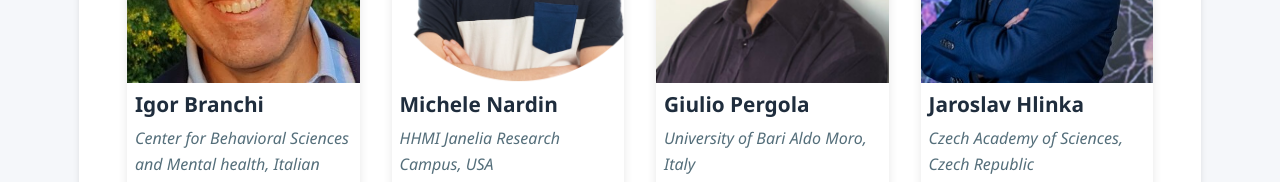
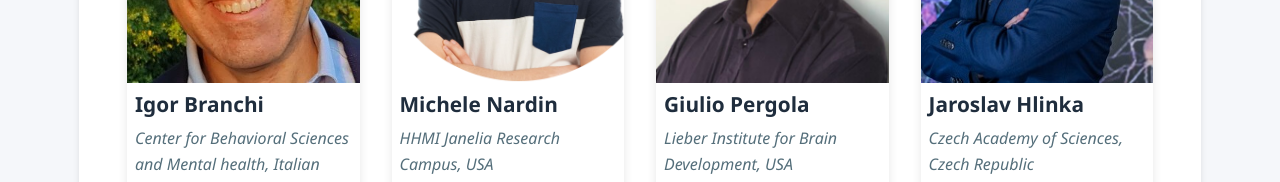
Before and after one commit to KGatica/CCS2025-CoBrain, a plain HTML site: page index.html in a window 1280 px wide. Shown: the part 2920-3102 px from the top of the page. Drawn offline with nearby package versions, Linux system fonts and the light colour scheme; animation ran at ten frames a second.

Commit message:
updated Pergola affiliation

```diff
--- a/index.html
+++ b/index.html
@@ -211,7 +211,7 @@
                     </div>
                     <div class="speaker-info">
                         <h3>Giulio Pergola</h3>
-                        <p class="institution">University of Bari Aldo Moro, Italy </p>
+                        <p class="institution">Lieber Institute for Brain Development, USA</p>
                         <p class="talk-title">Translating gene co-expression networks into Brain Physiology and Novel Targets for Schizophrenia</p>
                     </div>
                 </div>
```
